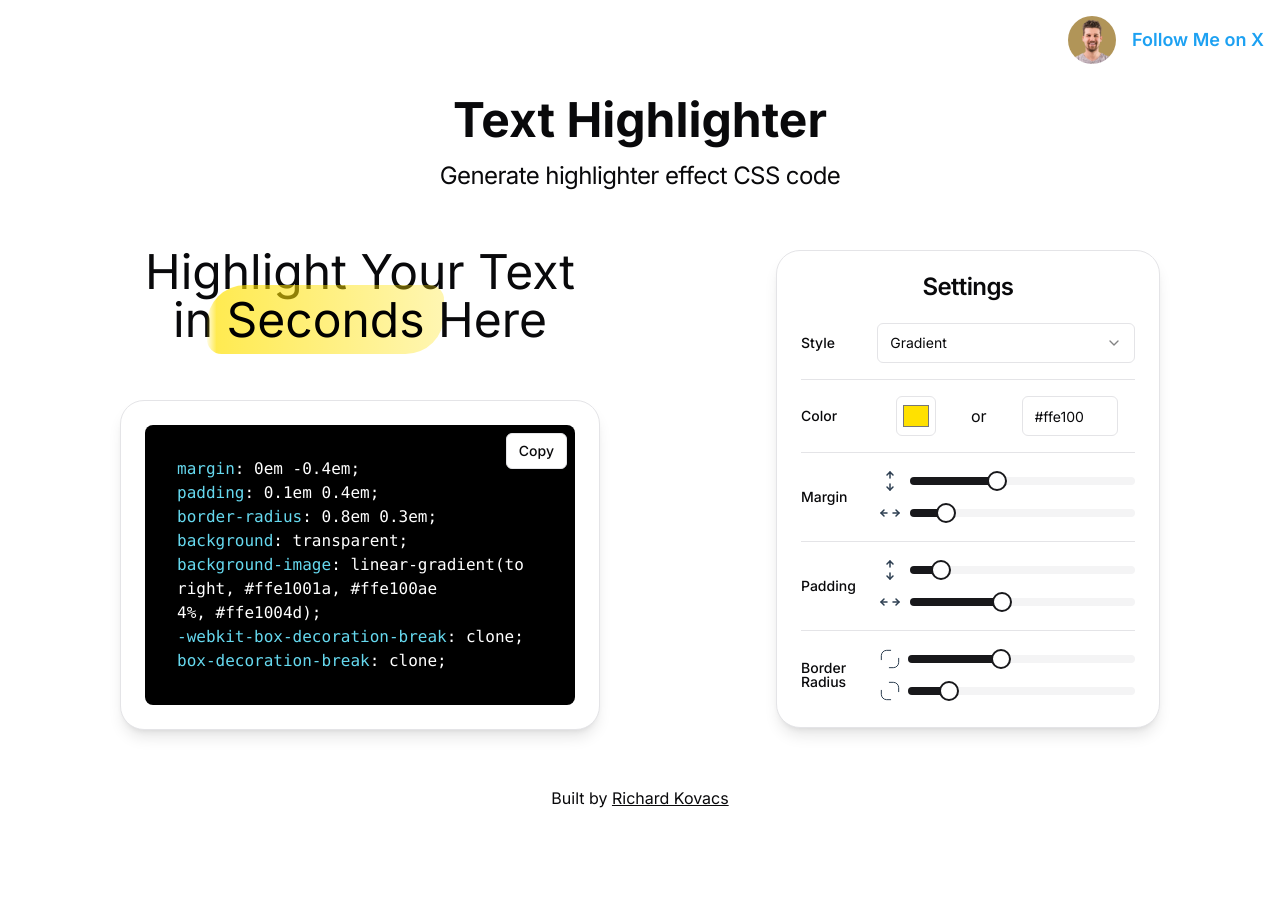
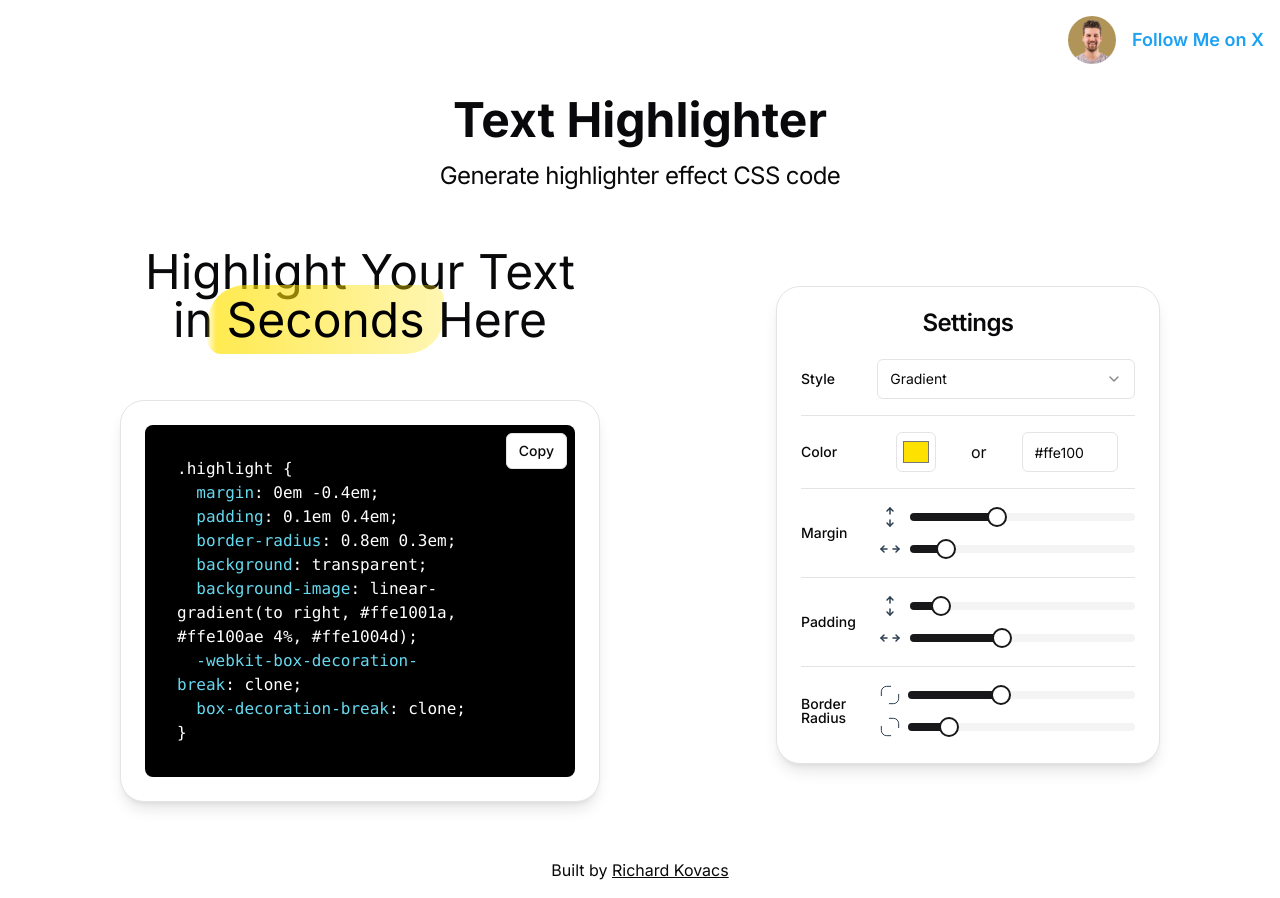
Before and after one commit to kovrichard/highlight-css, a Next.js app: page / in a window 1280 px wide. Before the commit the page ends 826 px from the top, so only its background shows below. Built offline with nearby package versions, Linux system fonts and the light colour scheme.

Commit message:
feat: beautify css

```diff
--- a/src/app/page.tsx
+++ b/src/app/page.tsx
@@ -172,13 +172,15 @@ export default function Home() {
                   ref={textAreaRef}
                   className="relative bg-black p-8 rounded-lg"
                 >
-                  <code className="flex flex-col text-pretty">
+                  <code className="flex flex-col text-pretty text-white">
+                    <span>.highlight {"{"}</span>
                     {Object.entries(css).map(([key, value]) => (
                       <div key={key}>
                         <CssKey>{key}</CssKey>
-                        <span className="text-white">{value};</span>
+                        <span>{value};</span>
                       </div>
                     ))}
+                    <span>{"}"}</span>
                   </code>
                 </pre>
               </div>
--- a/src/components/ui/typography/cssKey.tsx
+++ b/src/components/ui/typography/cssKey.tsx
@@ -1,7 +1,7 @@
 export function CssKey({ children }: Readonly<{ children: React.ReactNode }>) {
   return (
     <>
-      <span className="text-[#66d9ef]">{children}</span>
+      <span className="text-[#66d9ef]">  {children}</span>
       <span className="text-white">: </span>
     </>
   );
```
